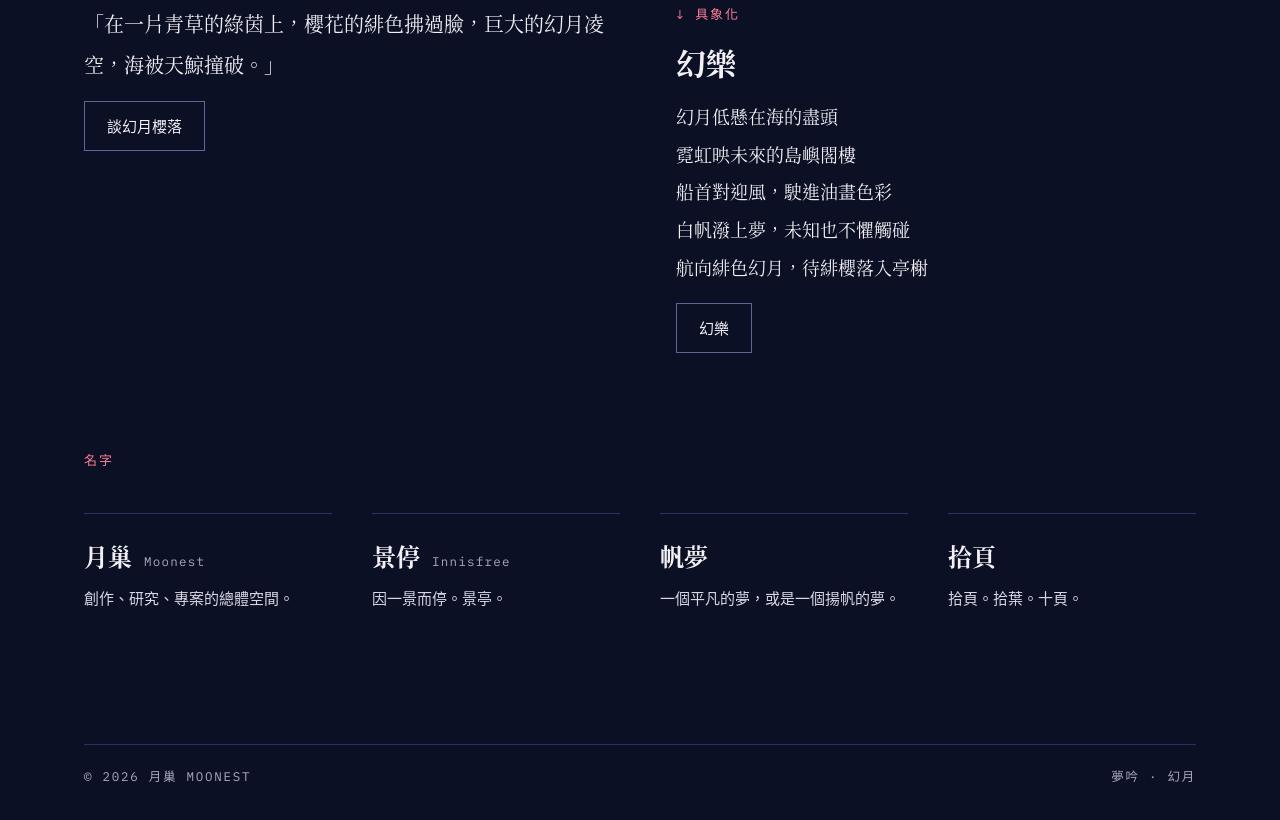
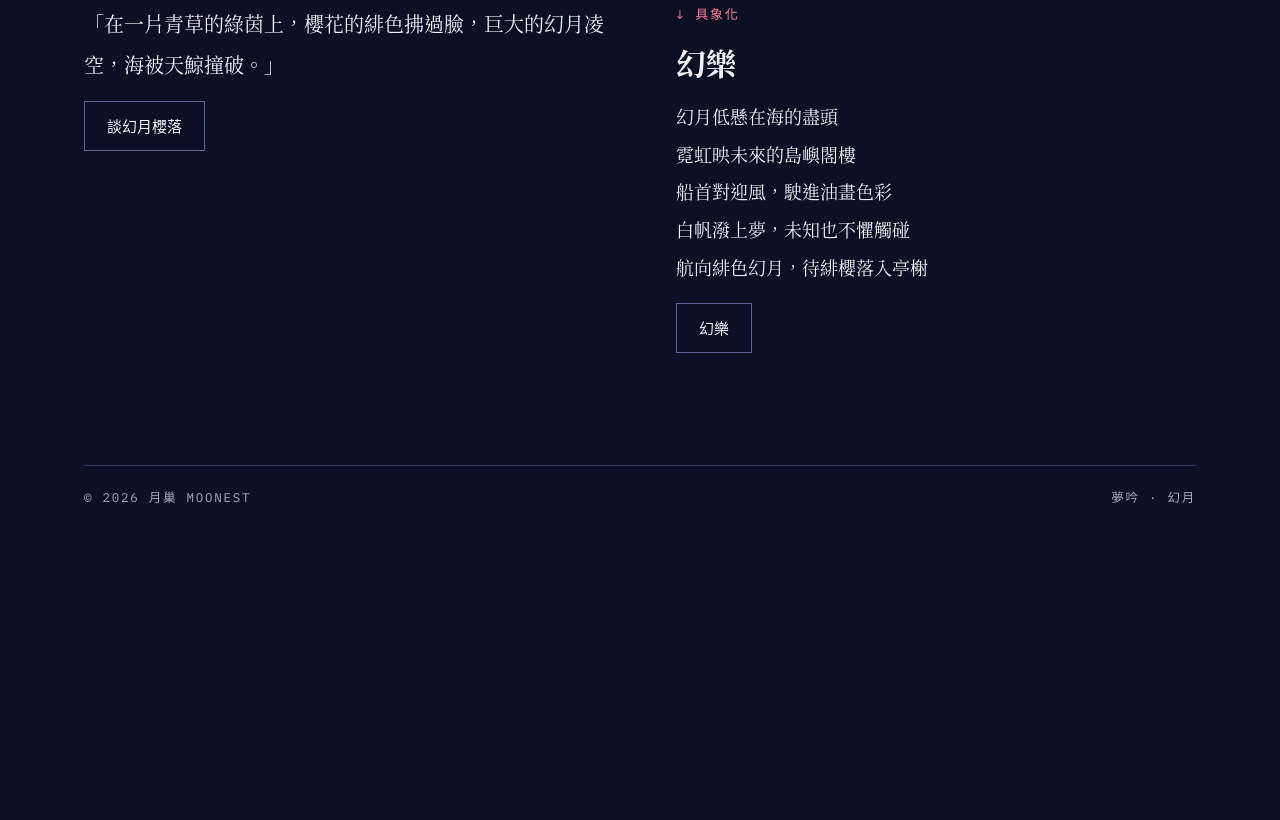
Before and after one commit to Moonest-0321/MooNest, a plain HTML site: page index.html in a window 1280 px wide. Shown: the part 1756-2576 px from the top of the page. After the commit the page ends 2309 px from the top, so only its background shows below. Drawn offline with Linux system fonts and the light colour scheme.

Commit message:
首頁移除「名字」區塊
Co-Authored-By: Claude Opus 5.5 <noreply@anthropic.com>
Claude-Session: https://claude.ai/code/session_01DsDKmzxp7YLkoxdurt51q5

```diff
--- a/index.html
+++ b/index.html
@@ -614,15 +614,6 @@ a.proj:hover h3{color:var(--accent)}
     </div>
   </section>
 
-  <section class="wrap block">
-    <div class="sec-head"><div class="label">名字</div></div>
-    <dl class="names">
-      <div><dt>月巢 <span>Moonest</span></dt><dd>創作、研究、專案的總體空間。</dd></div>
-      <div><dt>景停 <span>Innisfree</span></dt><dd>因一景而停。景亭。</dd></div>
-      <div><dt>帆夢</dt><dd>一個平凡的夢，或是一個揚帆的夢。</dd></div>
-      <div><dt>拾頁</dt><dd>拾頁。拾葉。十頁。</dd></div>
-    </dl>
-  </section>
 </div>
 
 <!-- ===== 景停 ===== -->
```
